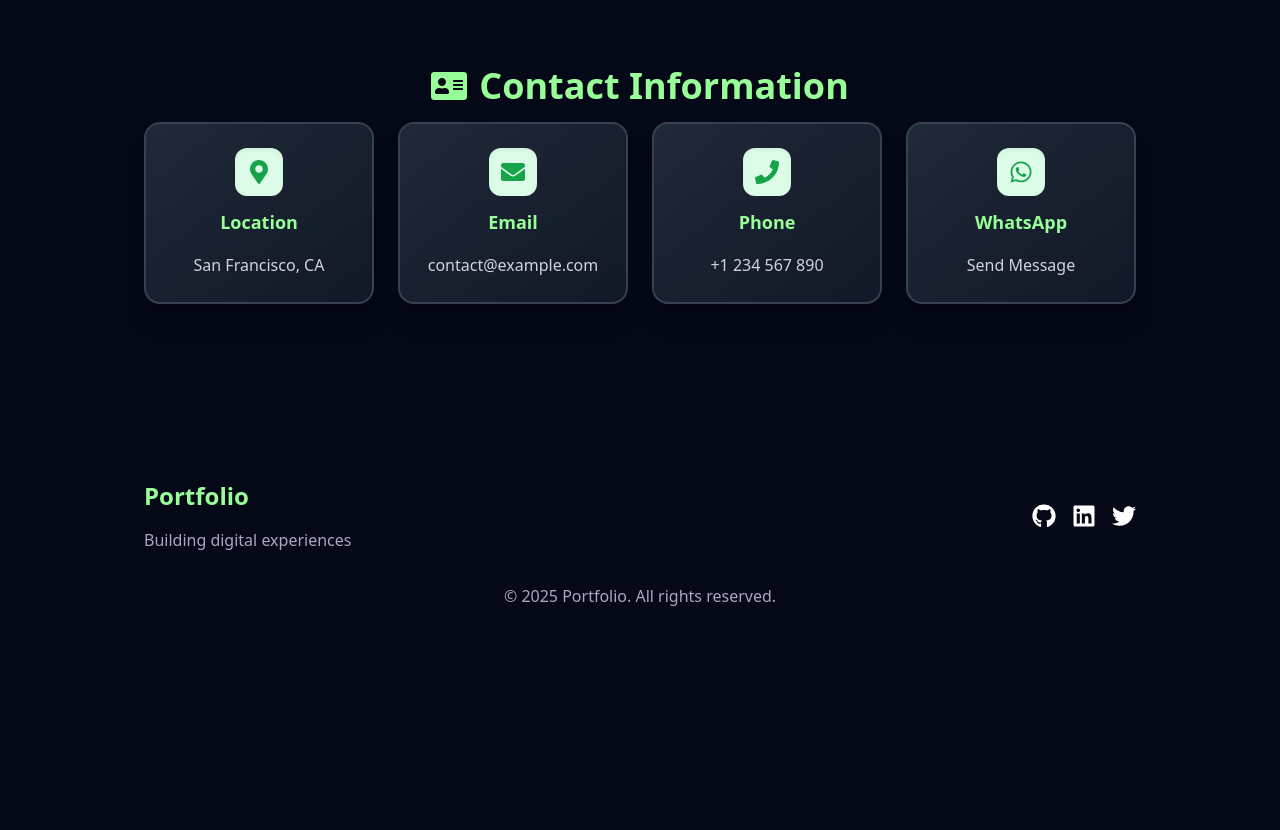
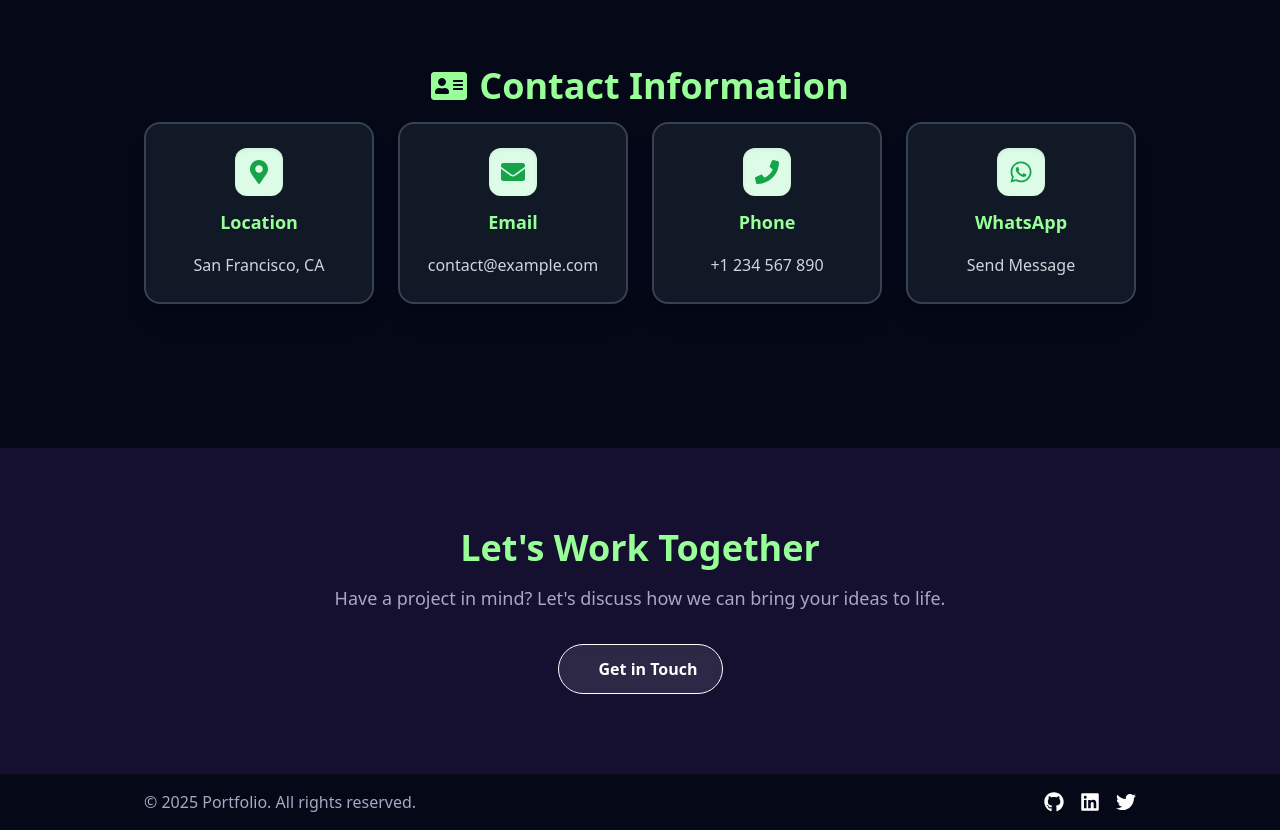
Before and after one commit to lord-rudra0/My-Portfolio, a React (Vite) app: page /contact in a window 1280 px wide. Shown: the part 920-1750 px from the top of the page. Before the commit the page ends 1560 px from the top, so only its background shows below. Built offline with nearby package versions, Linux system fonts and the light colour scheme; no server answers.

Commit message:
footer reduced

```diff
--- a/src/components/Footer.jsx
+++ b/src/components/Footer.jsx
@@ -2,12 +2,11 @@ import { FaGithub, FaLinkedin, FaTwitter } from 'react-icons/fa';
 
 const Footer = () => {
   return (
-    <footer className="bg-primary text-white py-8">
+    <footer className="bg-primary text-white py-4">
       <div className="max-w-screen-lg mx-auto px-4">
         <div className="flex flex-col md:flex-row justify-between items-center">
-          <div className="mb-4 md:mb-0">
-            <h3 className="text-2xl font-bold">Portfolio</h3>
-            <p className="text-secondary mt-2">Building digital experiences</p>
+          <div className="mb-2 md:mb-0">
+            <p className="text-secondary">&copy; 2025 Portfolio. All rights reserved.</p>
           </div>
 
           <div className="flex space-x-4">
@@ -17,7 +16,7 @@ const Footer = () => {
               rel="noreferrer"
               className="hover:text-gray-400 transition-colors"
             >
-              <FaGithub size={24} />
+              <FaGithub size={20} />
             </a>
             <a
               href="https://linkedin.com"
@@ -25,7 +24,7 @@ const Footer = () => {
               rel="noreferrer"
               className="hover:text-gray-400 transition-colors"
             >
-              <FaLinkedin size={24} />
+              <FaLinkedin size={20} />
             </a>
             <a
               href="https://twitter.com"
@@ -33,13 +32,9 @@ const Footer = () => {
               rel="noreferrer"
               className="hover:text-gray-400 transition-colors"
             >
-              <FaTwitter size={24} />
+              <FaTwitter size={20} />
             </a>
           </div>
-        </div>
-
-        <div className="mt-8 text-center text-secondary">
-          <p>&copy; {new Date().getFullYear()} Portfolio. All rights reserved.</p>
         </div>
       </div>
     </footer>
--- a/src/pages/About.jsx
+++ b/src/pages/About.jsx
@@ -5,6 +5,16 @@ import Skill from '../components/Skill';
 import { useTheme } from '../context/ThemeContext';
 import BlurText from '../components/ui/ScrollFloat';
 import { VelocityScroll } from "../components/magicui/scroll-based-velocity"
+import ContactCTA from '../components/ContactCTA';
+
+const sectionVariants = {
+  hidden: { opacity: 0, y: 20 },
+  visible: {
+    opacity: 1,
+    y: 0,
+    transition: { duration: 0.6 }
+  }
+};
 
 const About = () => {
   const { theme } = useTheme();
@@ -78,6 +88,15 @@ const About = () => {
           </div>
         </div>
       </div>
+
+      <motion.section
+        initial="hidden"
+        whileInView="visible"
+        viewport={{ once: true }}
+        variants={sectionVariants}
+      >
+        <ContactCTA />
+      </motion.section>
     </motion.div>
   );
 };
--- a/src/pages/Contact.jsx
+++ b/src/pages/Contact.jsx
@@ -4,6 +4,17 @@ import { FaGithub, FaLinkedin, FaTwitter, FaBriefcase, FaInstagram, FaWhatsapp,
 import { content } from '../data/content';
 import { useTheme } from '../context/ThemeContext';
 import { useState, useEffect } from 'react';
+import ContactCTA from '../components/ContactCTA';
+
+
+const sectionVariants = {
+  hidden: { opacity: 0, y: 20 },
+  visible: {
+    opacity: 1,
+    y: 0,
+    transition: { duration: 0.6 }
+  }
+};
 
 const Contact = () => {
   const { register, handleSubmit, formState: { errors }, reset } = useForm();
@@ -153,6 +164,7 @@ const Contact = () => {
   const shadowColor = theme === 'dark' ? 'shadow-blue-500/20' : 'shadow-blue-500/10';
 
   return (
+    <>
       <motion.div
         initial={{ opacity: 0 }}
         animate={{ opacity: 1 }}
@@ -452,7 +464,7 @@ const Contact = () => {
               {/* Location Card */}
               <motion.div
                 whileHover={{ y: -5, scale: 1.02 }}
-              className={`p-6 rounded-2xl ${theme === 'dark' ? 'bg-gradient-to-br from-gray-800 to-gray-900' : 'bg-gradient-to-br from-white to-gray-50'}
+                className={`p-6 rounded-2xl ${inputBgColor}
                   border-2 ${borderColor} hover:border-green-400 dark:hover:border-green-400
                   transition-all duration-300 shadow-xl hover:shadow-2xl hover:shadow-green-500/20 dark:hover:shadow-green-500/10`}
               >
@@ -475,7 +487,7 @@ const Contact = () => {
               {/* Email Card */}
               <motion.div
                 whileHover={{ y: -5, scale: 1.02 }}
-              className={`p-6 rounded-2xl ${theme === 'dark' ? 'bg-gradient-to-br from-gray-800 to-gray-900' : 'bg-gradient-to-br from-white to-gray-50'}
+                className={`p-6 rounded-2xl ${inputBgColor}
                   border-2 ${borderColor} hover:border-green-400 dark:hover:border-green-400
                   transition-all duration-300 shadow-xl hover:shadow-2xl hover:shadow-green-500/20 dark:hover:shadow-green-500/10`}
               >
@@ -496,7 +508,7 @@ const Contact = () => {
               {/* Phone Card */}
               <motion.div
                 whileHover={{ y: -5, scale: 1.02 }}
-              className={`p-6 rounded-2xl ${theme === 'dark' ? 'bg-gradient-to-br from-gray-800 to-gray-900' : 'bg-gradient-to-br from-white to-gray-50'}
+                className={`p-6 rounded-2xl ${inputBgColor}
                   border-2 ${borderColor} hover:border-green-400 dark:hover:border-green-400
                   transition-all duration-300 shadow-xl hover:shadow-2xl hover:shadow-green-500/20 dark:hover:shadow-green-500/10`}
               >
@@ -517,7 +529,7 @@ const Contact = () => {
               {/* WhatsApp Card */}
               <motion.div
                 whileHover={{ y: -5, scale: 1.02 }}
-              className={`p-6 rounded-2xl ${theme === 'dark' ? 'bg-gradient-to-br from-gray-800 to-gray-900' : 'bg-gradient-to-br from-white to-gray-50'}
+                className={`p-6 rounded-2xl ${inputBgColor}
                   border-2 ${borderColor} hover:border-green-400 dark:hover:border-green-400
                   transition-all duration-300 shadow-xl hover:shadow-2xl hover:shadow-green-500/20 dark:hover:shadow-green-500/10`}
               >
@@ -540,7 +552,18 @@ const Contact = () => {
           </motion.div>
         </div>
       </motion.div>
+
+      <motion.section
+        initial="hidden"
+        whileInView="visible"
+        viewport={{ once: true }}
+        variants={sectionVariants}
+      >
+        <ContactCTA />
+      </motion.section>
+    </>
   );
+
 };
 
 export default Contact;
--- a/src/pages/Projects.jsx
+++ b/src/pages/Projects.jsx
@@ -1,7 +1,18 @@
 import { motion } from 'framer-motion';
 import { content } from '../data/content';
 import ProjectCard from '../components/ProjectCard';
+import ContactCTA from '../components/ContactCTA';
 // import { useState } from 'react';
+
+const sectionVariants = {
+  hidden: { opacity: 0, y: 20 },
+  visible: {
+    opacity: 1,
+    y: 0,
+    transition: { duration: 0.6 }
+  }
+};
+
 
 const Projects = () => {
   // const [hoveredIndex, setHoveredIndex] = useState(null);
@@ -48,9 +59,18 @@ const Projects = () => {
             ))}
           </div> */}
           <section>
-        {/* <h2 className="text-3xl font-bold mb-6 text-center"> Projects</h2> */}
-        <ProjectCard projects={finishedProjects} />
-      </section>
+            {/* <h2 className="text-3xl font-bold mb-6 text-center"> Projects</h2> */}
+            <ProjectCard projects={finishedProjects} />
+          </section>
+
+          <motion.section
+            initial="hidden"
+            whileInView="visible"
+            viewport={{ once: true }}
+            variants={sectionVariants}
+          >
+            <ContactCTA />
+          </motion.section>
         </div>
       </motion.div>
     </div>
```
Lines whose indentation alone changed are shown as unchanged.
